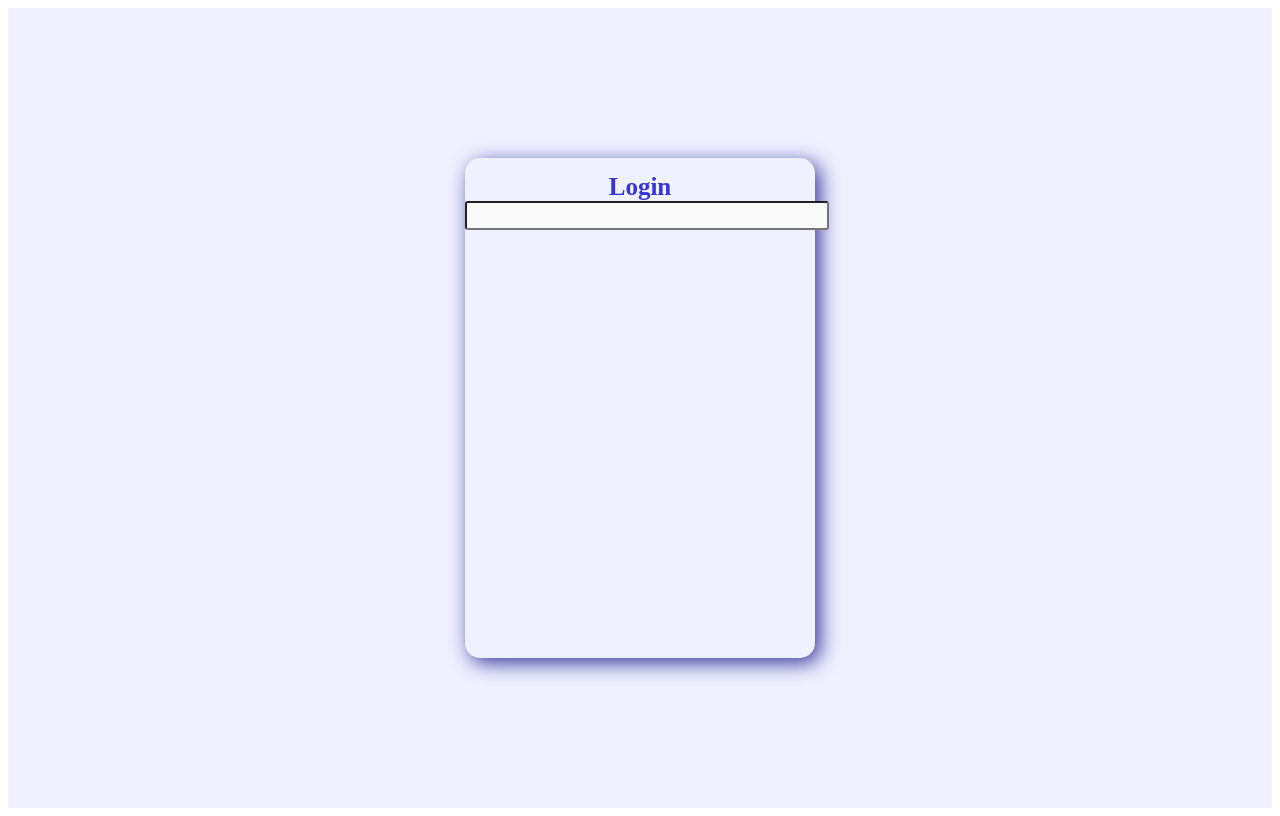
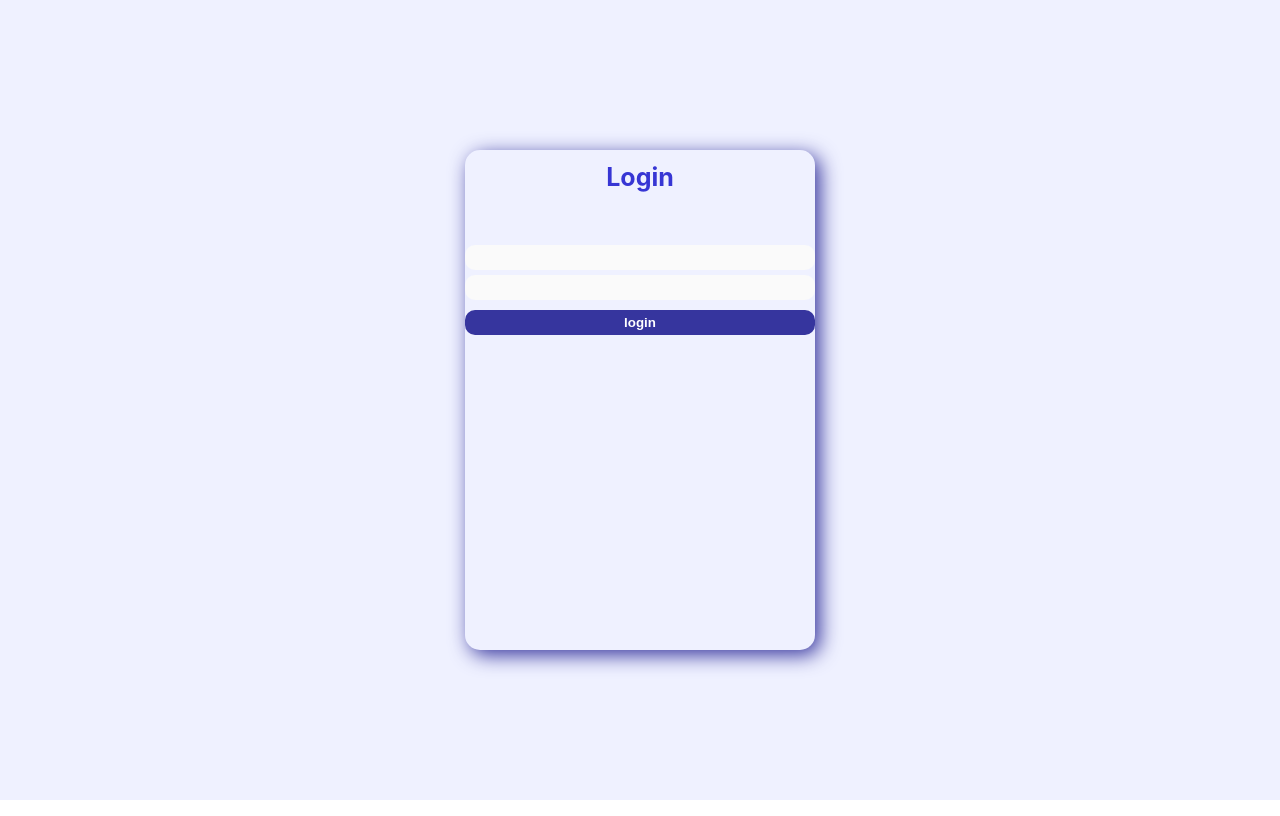
Before and after one commit to floating-points/druginfo-client, a React (Create React App) app: page / in a window 1280 px wide. Built offline with nearby package versions, Linux system fonts and the light colour scheme.

Commit message:
login btn

```diff
--- a/src/App.tsx
+++ b/src/App.tsx
@@ -1,9 +1,14 @@
 import React from "react";
+import { Router, Switch } from "react-router";
 import Login from "./screens/Login";
+import { GlobalStyles } from "./styles"
 
 const App: React.FC = () => {
   return (
-    <Login />
+    <>
+      <GlobalStyles />
+      <Login />
+    </>
   )
 }
 
--- a/src/screens/Login.tsx
+++ b/src/screens/Login.tsx
@@ -16,6 +16,14 @@
     height: 500px;
     border-radius: 15px;
     box-shadow: 5px 5px 20px #36359E;
+    form {
+        margin-top: 50px;
+        width: 100%;
+        display: flex;
+        justify-items: center;
+        flex-direction: column;
+        align-items: center;
+    }
 `;
 
 const Wrapper = styled.div`
@@ -30,10 +38,22 @@
 
 const Input = styled.input`
     width: 100%;
-    border-radius: 3px;
-    padding: 5px;
+    height: 25px;
+    border-radius: 10px;
     background-color: #fafafa;
+    margin-top: 5px;
+`;
 
+const Button = styled.button`
+    border: none;
+    border-radius: 10px;
+    margin-top: 10px;
+    background-color: #36359E;
+    color: white;
+    text-align: center;
+    padding: 5px 0px;
+    font-weight: 600;
+    width: 100%;
 `;
 
 const Login: React.FC = () => {
@@ -43,6 +63,8 @@
                 <Wrapper>Login</Wrapper>
                 <form>
                     <Input />
+                    <Input />
+                    <Button>login</Button>
                 </form>
             </AuthBox>
         </Container>
```
